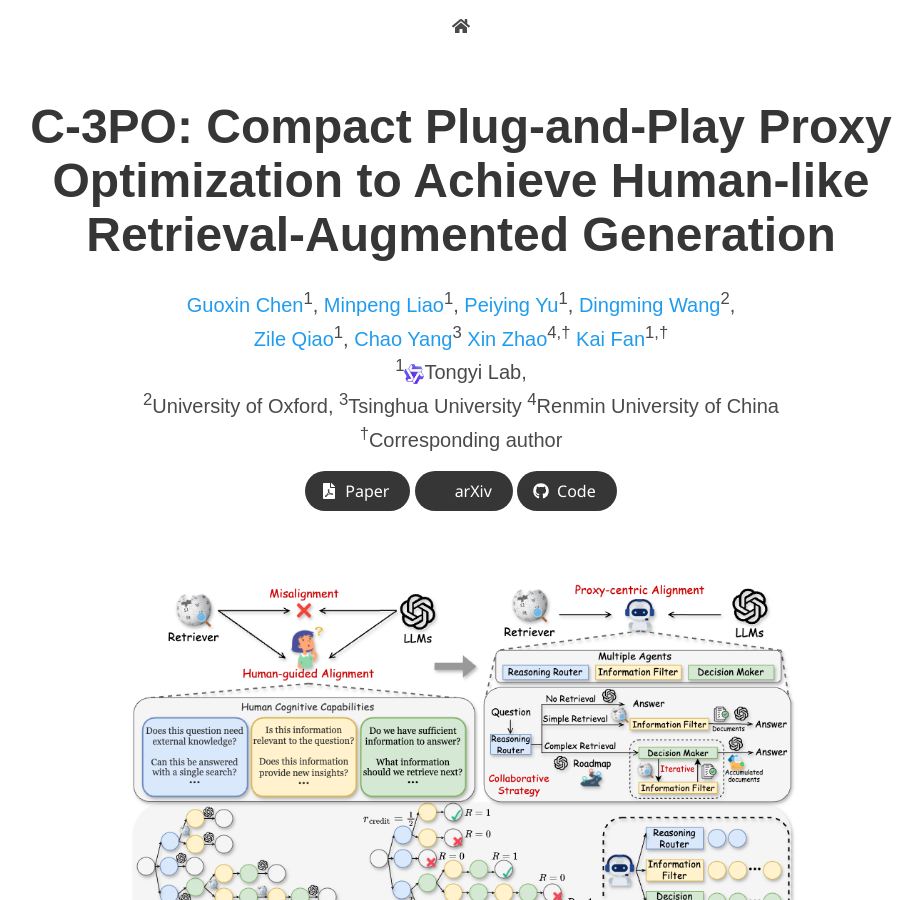
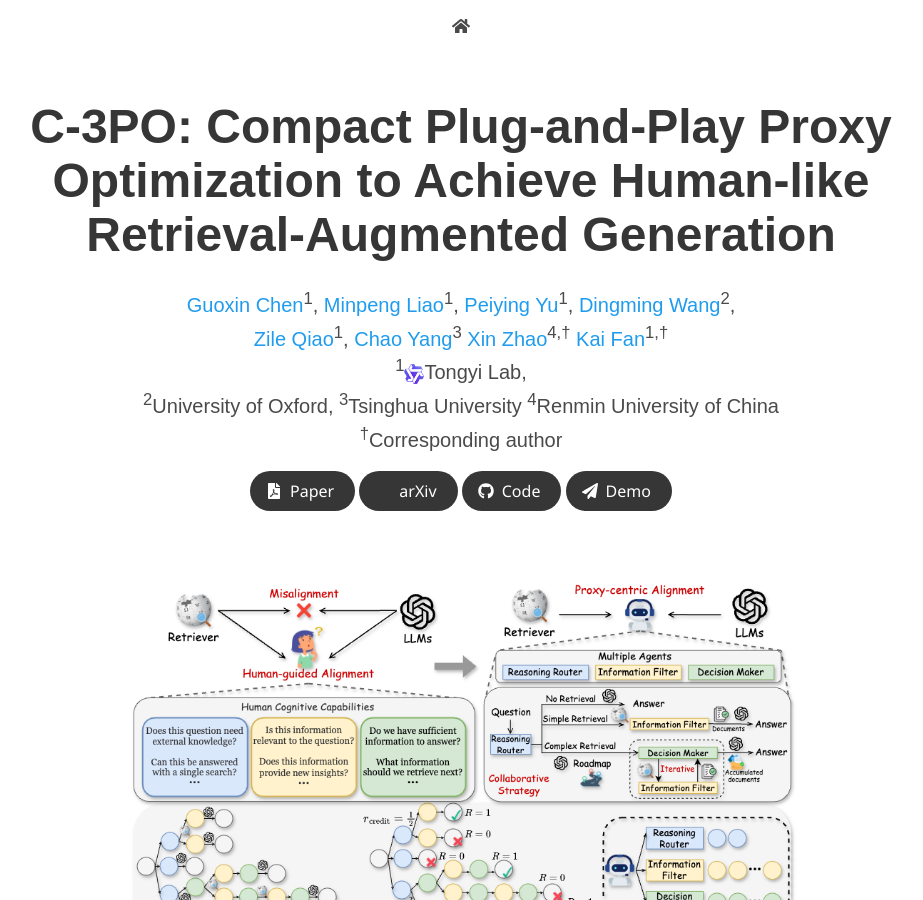
Before and after one commit to Chen-GX/Chen-GX.github.io, a Jekyll site: the page projects/C-3PO/index.html, which Jekyll copies as it is, in a window 1280 px wide and 900 px high. Shown: the whole window, without its empty margins (179-1102 px from the left). Built offline with Jekyll 4.4.1, drawn with Linux system fonts in a browser that asks for light colours; nearby versions of some CDN libraries; some web fonts are replaced; library files that are not in the unit come from our copies; a style sheet for code colours, icons or effects is not loaded.

Commit message:
update c-3po

```diff
--- a/projects/C-3PO/index.html
+++ b/projects/C-3PO/index.html
@@ -134,7 +134,7 @@
             <div class="publication-links">
               <!-- PDF Link. -->
               <span class="link-block">
-                <a href=""
+                <a href="https://arxiv.org/pdf/2502.06205"
                    class="external-link button is-normal is-rounded is-dark">
                   <span class="icon">
                       <i class="fas fa-file-pdf"></i>
@@ -143,7 +143,7 @@
                 </a>
               </span>
               <span class="link-block">
-                <a href=""
+                <a href="https://arxiv.org/abs/2502.06205"
                    class="external-link button is-normal is-rounded is-dark">
                   <span class="icon">
                       <i class="ai ai-arxiv"></i>
@@ -151,25 +151,25 @@
                   <span>arXiv</span>
                 </a>
               </span>
-              <!-- Video Link. -->
-              <!-- <span class="link-block">
-                <a href="https://www.youtube.com/watch?v=MrKrnHhk8IA"
-                   class="external-link button is-normal is-rounded is-dark">
-                  <span class="icon">
-                      <i class="fab fa-youtube"></i>
-                  </span>
-                  <span>Video</span>
-                </a>
-              </span> -->
               <!-- Code Link. -->
               <span class="link-block">
-                <a href=""
+                <a href="https://github.com/Chen-GX/C-3PO"
                    class="external-link button is-normal is-rounded is-dark">
                   <span class="icon">
                       <i class="fab fa-github"></i>
                   </span>
                   <span>Code</span>
                   </a>
+              </span>
+              <!-- Video Link. -->
+              <span class="link-block">
+                <a href=""
+                   class="external-link button is-normal is-rounded is-dark">
+                  <span class="icon">
+                      <i class="fas fa-paper-plane"></i>
+                  </span>
+                  <span>Demo</span>
+                </a>
               </span>
               <!-- Dataset Link. -->
               <!-- <span class="link-block">
```
